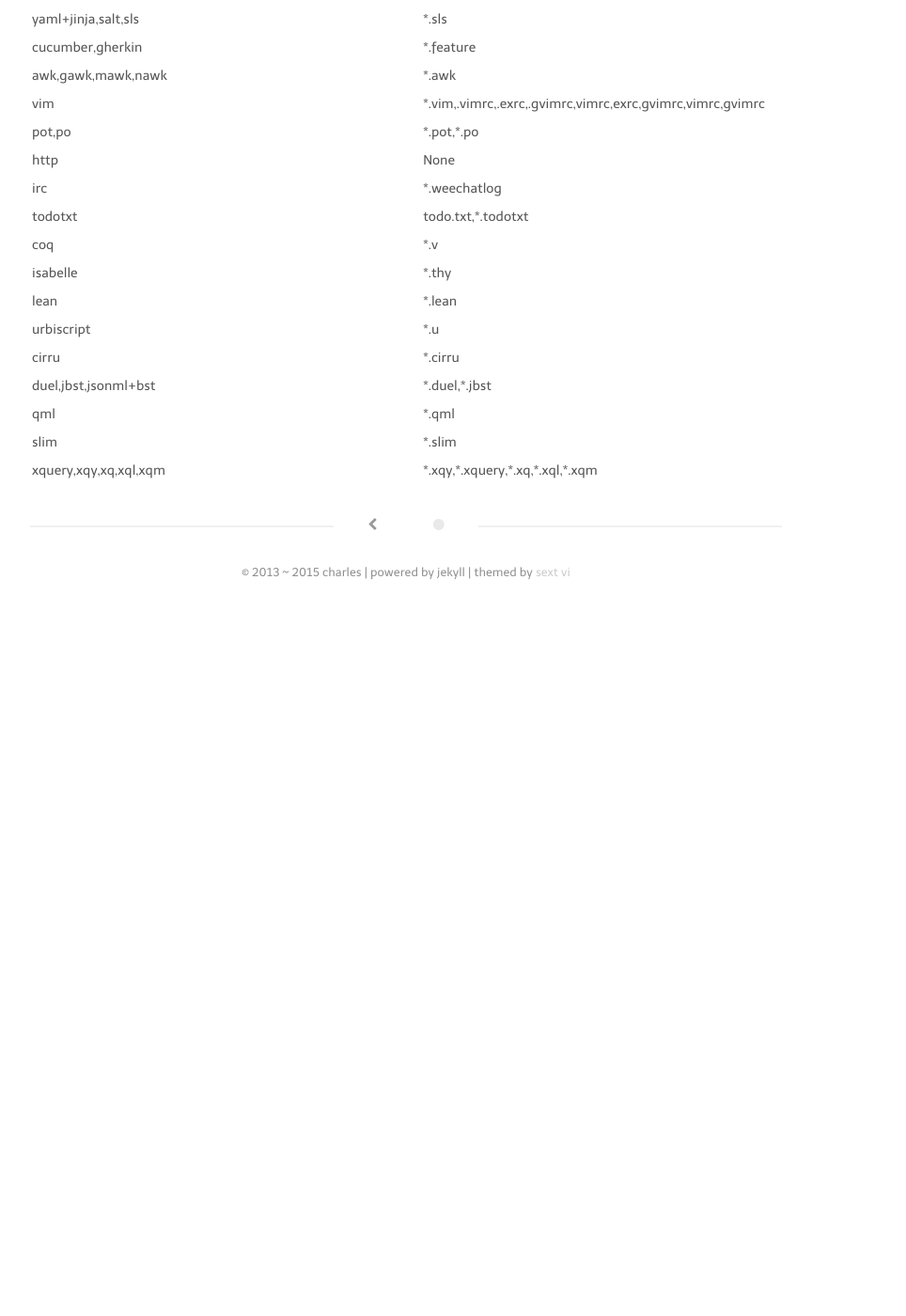
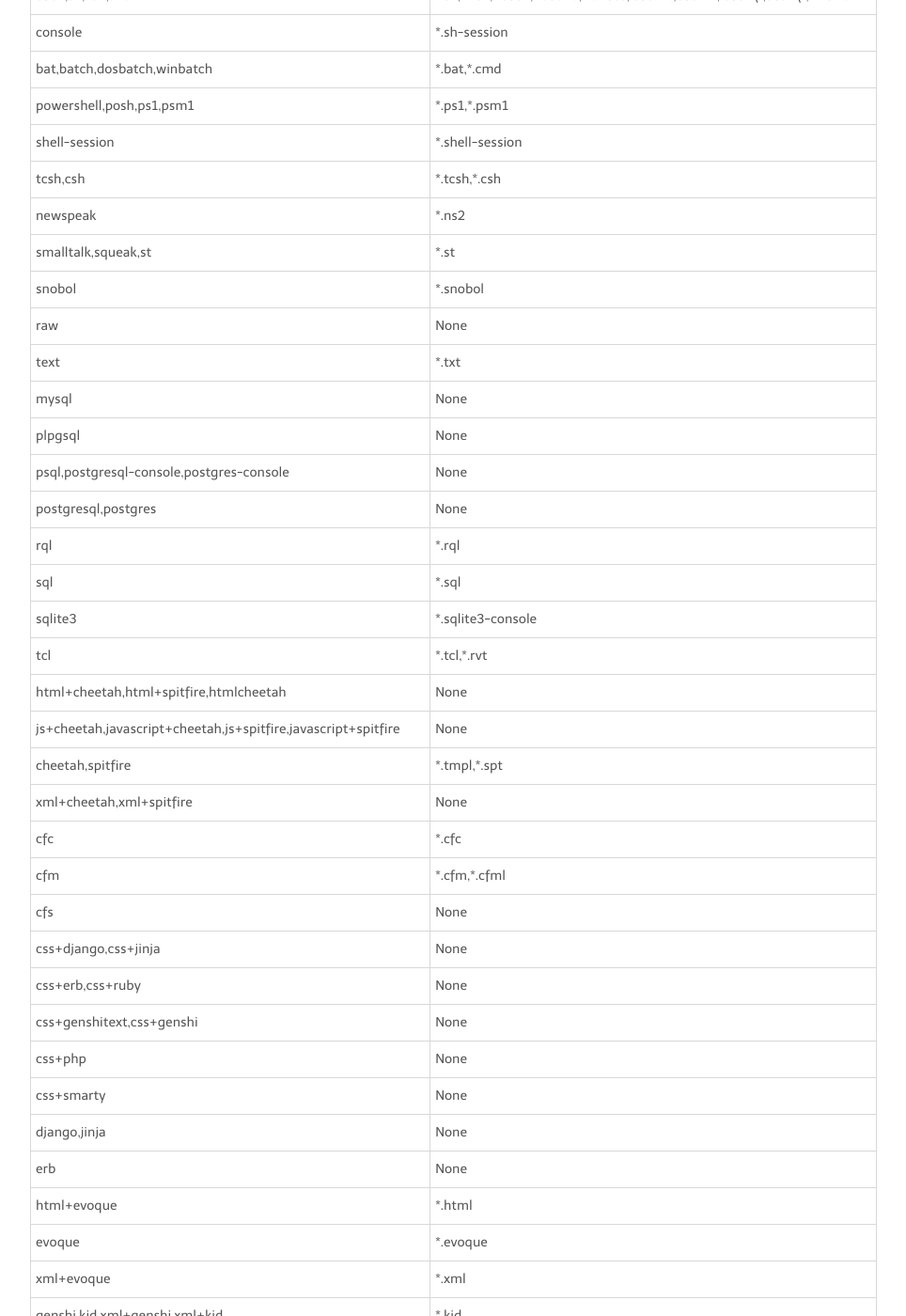
Before and after one commit to ichengchao/ichengchao.github.io, a Jekyll site: the page built from _posts/2015-05-07-pygments-language-support.markdown, in a window 1280 px wide and 1400 px high, scrolled down 10441 px. Shown: the whole window at 94% size, without its empty margins (208-1172 px from the left). Built offline with Jekyll 4.4.1, drawn with Linux system fonts in a browser that asks for light colours; Markdown is read by kramdown in place of the engine named in the settings; before the commit the page ends 11071 px from its top, so only the background shows below that; some of the changed text lies outside the part shown.

Commit message:
修改表格样式

```diff
--- a/_layouts/default.html
+++ b/_layouts/default.html
@@ -44,7 +44,7 @@
         <footer>
           <div>
             {% assign first_post = site.posts | last %}
-            &copy; {{ first_post.date | date: "%Y" }} ~ {{ site.time | date: "%Y" }} {{ site.author }} | powered by jekyll | themed by <a href="http://lhzhang.com" title="sext vi">sext vi</a>
+            &copy; {{ first_post.date | date: "%Y" }} ~ {{ site.time | date: "%Y" }} {{ site.author }} | powered by jekyll
           </div>
         </footer>
       </div> <!-- main -->
--- a/_posts/2015-05-07-pygments-language-support.markdown
+++ b/_posts/2015-05-07-pygments-language-support.markdown
@@ -14,11 +14,8 @@
 >就把pygments支持的语言贴在这边方便查找.
 >btw:pygments.org这个网站经常性的打不开
 
-<table>
-<thead>
+<table class="charlesTable">
 <tr><th>缩写</th><th>文件后缀</th></tr>
-</thead>
-<tbody>
 <tr><td>as3,actionscript3</td><td>*.as</td></tr>
 <tr><td>as,actionscript</td><td>*.as</td></tr>
 <tr><td>mxml</td><td>*.mxml</td></tr>
@@ -373,5 +370,4 @@
 <tr><td>qml</td><td>*.qml</td></tr>
 <tr><td>slim</td><td>*.slim</td></tr>
 <tr><td>xquery,xqy,xq,xql,xqm</td><td>*.xqy,*.xquery,*.xq,*.xql,*.xqm</td></tr>
-</tbody>
 </table>
--- a/media/css/style.css
+++ b/media/css/style.css
@@ -207,3 +207,24 @@
     color: #dd1144; }
   .like-wrapper .like-button.liked:hover {
     color: #999; }
+
+
+table.charlesTable {
+   border: 1px solid #d8d8d8;
+   border-collapse: collapse;
+   margin-top: 10px;
+   width: 100%;
+}
+table.charlesTable th {
+   background-color: #f5f5f5;
+   border: 1px solid #d8d8d8;
+   padding: 5px 5px 5px 5px;
+   text-align: left;
+   vertical-align: baseline;
+}
+table.charlesTable td {
+   background-color: #fff;
+   border: 1px solid #d8d8d8;
+   padding: 5px 5px 5px 5px;
+   vertical-align: text-top;
+}
```
